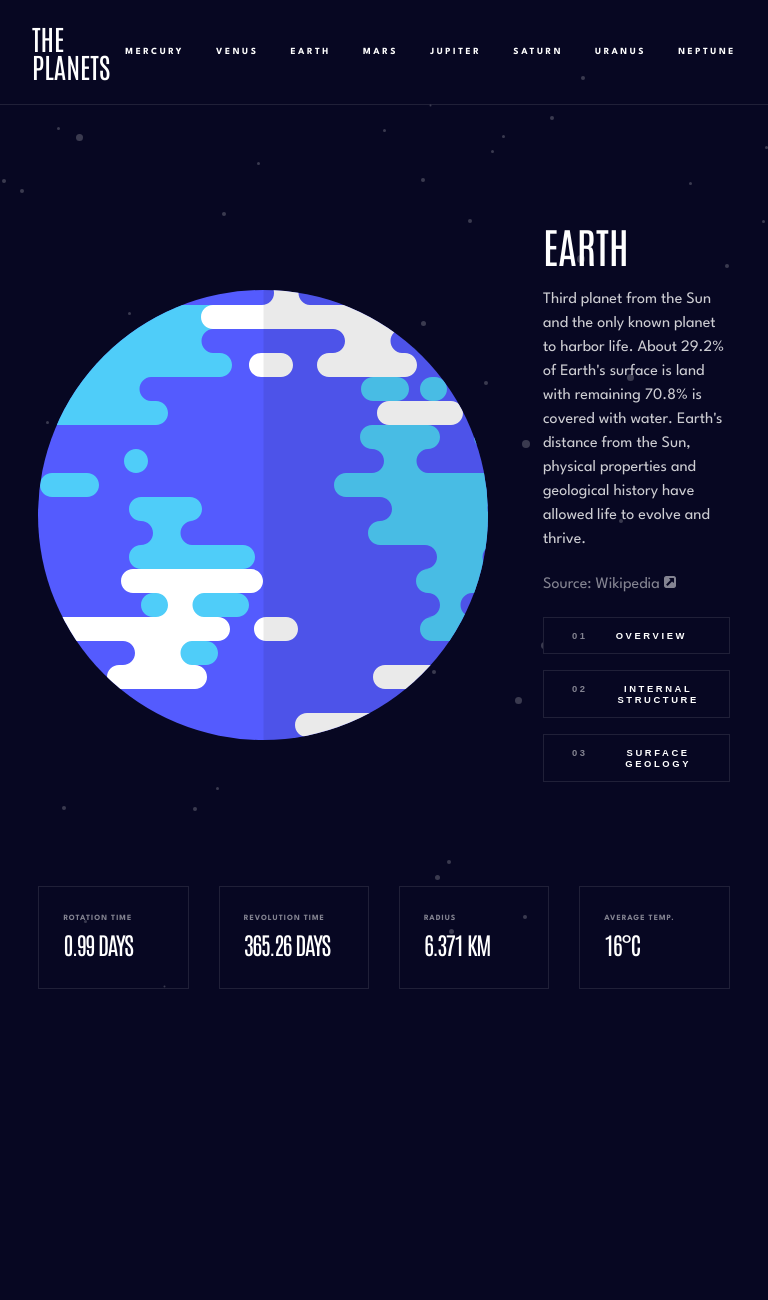
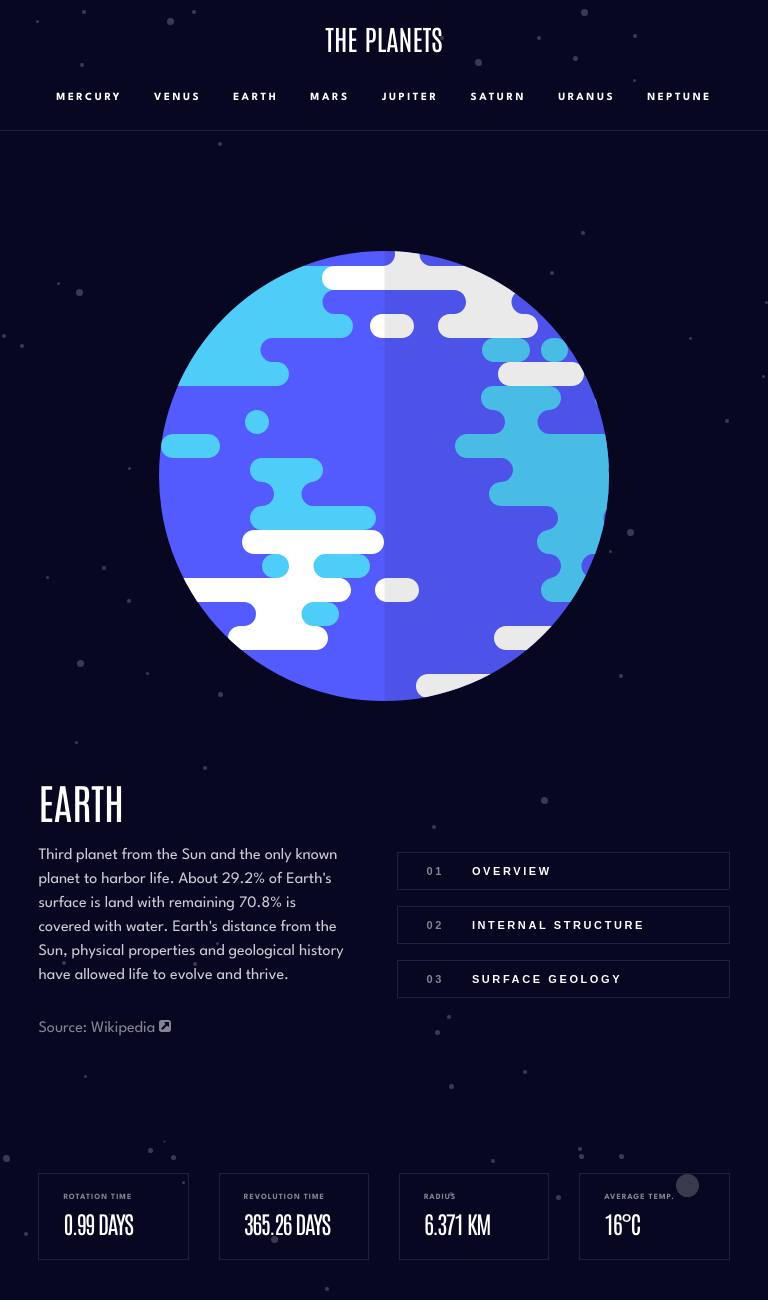
Before and after one commit to Mokalbari/planets-facts-2, a React (Vite) app: page / in a window 768 px wide. Before the commit the page ends 989 px from the top, so only its background shows below. Built offline with nearby package versions, Linux system fonts and the light colour scheme.

Commit message:
add responsive design for tablets

```diff
--- a/src/components/NavBar.tsx
+++ b/src/components/NavBar.tsx
@@ -1,5 +1,5 @@
-import '../styles/NavBar.css'
-import planetList from '../data/planetList'
+import "../styles/NavBar.css"
+import planetList from "../data/planetList"
 
 const NavBar = () => {
   return (
--- a/src/components/PlanetDescription.tsx
+++ b/src/components/PlanetDescription.tsx
@@ -6,6 +6,7 @@ const buttonList = ["Overview", "Internal Structure", "Surface Geology"]
 const PlanetDescription = () => {
   return (
     <article className="planet-article">
+      <div className="planet-article__text-container">
         <h1 className="planet-article__title header-1">Earth</h1>
         <p className="planet-article__description">
           Third planet from the Sun and the only known planet to harbor life.
@@ -15,6 +16,7 @@ const PlanetDescription = () => {
         </p>
         <div className="planet-article__source">
           Source: Wikipedia <img src={sourceIcon} alt="Link to wikipedia" />
+        </div>
       </div>
       <div className="planet-article__button-container flex-column">
         {buttonList.map((button, index) => (
--- a/src/styles/Information.css
+++ b/src/styles/Information.css
@@ -3,8 +3,9 @@
 
   .information__card {
     margin-top: 10vh;
+    margin-bottom: 5vh;
     flex: 1;
-    padding: 1.7rem 1.5rem;
+    padding: 1.2em 1.5em;
     border: 1px solid hsl(var(--clr-light-grey) / 0.2);
   }
 
--- a/src/styles/MainContainer.css
+++ b/src/styles/MainContainer.css
@@ -1,3 +1,11 @@
 .main-container {
   justify-content: space-between;
 }
+
+@media (min-width: 700px) and (max-width: 1024px) {
+  .main-container {
+    flex-direction: column;
+    justify-content: center;
+    align-items: center;
+  }
+}
--- a/src/styles/NavBar.css
+++ b/src/styles/NavBar.css
@@ -26,3 +26,15 @@
     }
   }
 }
+
+@media (min-width: 700px) and (max-width: 1024px) {
+  .header {
+    flex-direction: column;
+    gap: 2.5rem;
+    padding-bottom: 1.6875rem;
+
+    .header__logo, .header__menu {
+      margin: 0;
+    }
+  }
+}
--- a/src/styles/PlanetDescription.css
+++ b/src/styles/PlanetDescription.css
@@ -41,3 +41,25 @@
     margin-right: 1.75rem;
   }
 }
+
+@media (min-width: 700px) and (max-width: 1024px) {
+  .planet-article {
+    max-width: 100%;
+    display: flex;
+    align-items: center;
+    justify-content: space-between;
+  }
+
+  .planet-article__text-container {
+    width: 45%;
+
+    & > * {
+      margin-bottom: 2em;
+    }
+  }
+
+  .planet-article__button-container {
+    flex: 1;
+    margin-left: 3rem;
+  }
+}
--- a/src/styles/PlanetImages.css
+++ b/src/styles/PlanetImages.css
@@ -6,3 +6,9 @@
     display: block;
   }
 }
+
+@media (min-width: 700px) and (max-width: 1024px) {
+  .planet-image {
+    margin-bottom: 10vh;
+  }
+}
--- a/src/styles/index.css
+++ b/src/styles/index.css
@@ -98,7 +98,7 @@ body {
   }
 
   .header-3 {
-    font-size: clamp(0.56rem, 0.2575rem + 0.6914vw, 0.7rem);
+    font-size: 0.6875rem;
   }
 
   .header-4 {
```
Lines whose indentation alone changed are shown as unchanged.
